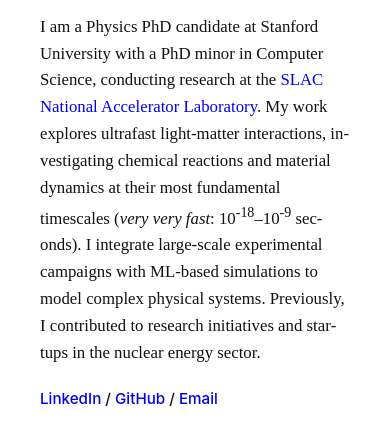
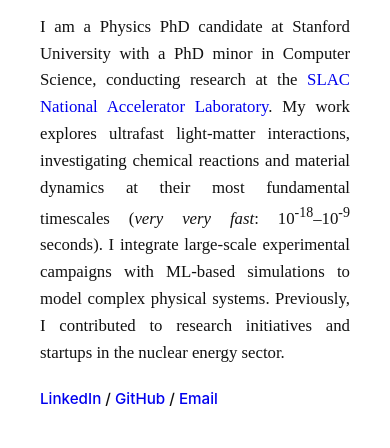
Before and after one commit to samsahsch/samsahsch.github.io, a plain HTML site: page index.html in a window 390 px wide. Shown: the part 396-844 px from the top of the page. Drawn offline with Linux system fonts and the light colour scheme.

Commit message:
add head and fix phone use

```diff
--- a/index.html
+++ b/index.html
@@ -1,11 +1,13 @@
-<!DOCTYPE html>
-<html lang="en">
 <head>
     <meta charset="UTF-8">
     <meta name="viewport" content="width=device-width, initial-scale=1.0">
     <title>Samuel Sahel-Schackis</title>
+    <meta name="description" content="Official website of Samuel Sahel-Schackis, Physics PhD candidate and CS minor at Stanford University. Research in nanocatalysis, altermagnetism, and nuclear energy.">
+    <meta name="keywords" content="Samuel Sahel-Schackis, Stanford Physics, SLAC, Nanocatalysis, Altermagnetism, X-ray Free Electron Lasers, Machine Learning Physics, Nuclear Energy">
+    <meta name="author" content="Samuel Sahel-Schackis">
     <link rel="stylesheet" href="style.css">
 </head>
+<script data-goatcounter="https://samsahsch.goatcounter.com/count" async src="//gc.zgo.at/count.js"></script>
 <body>
 
     <div class="container">
--- a/style.css
+++ b/style.css
@@ -174,7 +174,4 @@ h2 {
     .profile-image-wrapper {
         width: 150px;
     }
-    .bio-paragraph {
-        text-align: left;
-    }
 }
```
